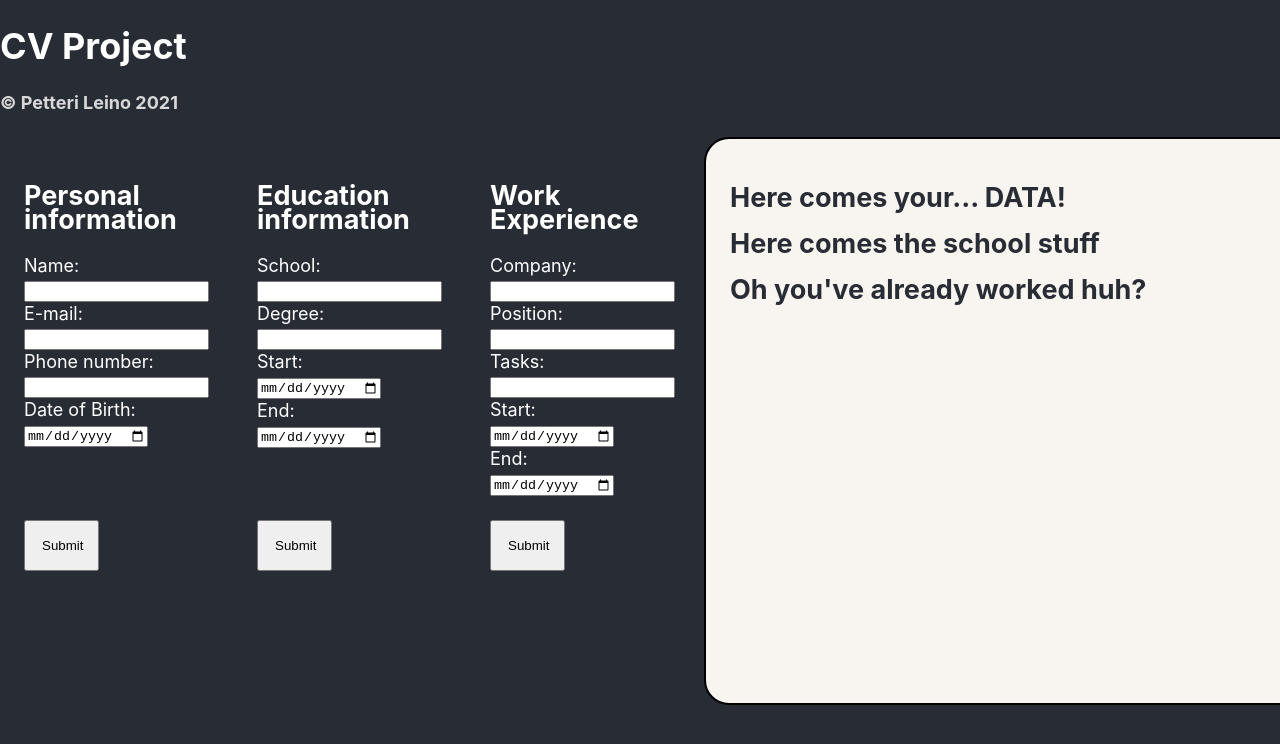
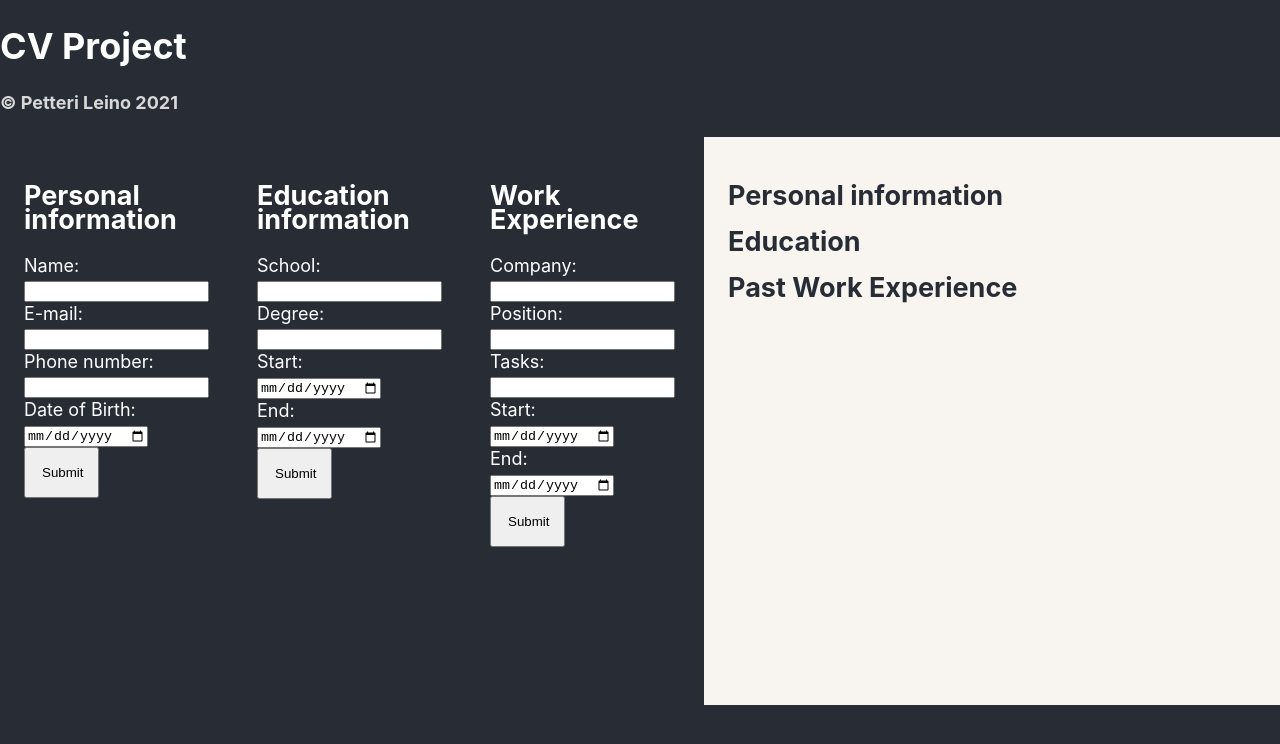
Before and after one commit to PettLe/cv-project, a React (Create React App) app: page / in a window 1280 px wide. Shown: the top 744 px of the page. Built offline with nearby package versions, Linux system fonts and the light colour scheme.

Commit message:
found a way to cheat the edit function with using input field. Not happy with that.

```diff
--- a/package.json
+++ b/package.json
@@ -9,6 +9,7 @@
     "react": "^17.0.2",
     "react-datepicker": "^4.3.0",
     "react-dom": "^17.0.2",
+    "react-edit-text": "^4.2.0",
     "react-scripts": "4.0.3",
     "uniqid": "^5.4.0",
     "web-vitals": "^1.1.2"
--- a/src/App.css
+++ b/src/App.css
@@ -26,6 +26,7 @@ ul {
 }
 .flexAll {
   display: flex;
+  min-height: 100%;
   gap: 5vw;
 }
 
@@ -48,9 +49,10 @@ ul {
 .infoOutput {
   color: #282c34;
   background-color: rgb(248, 245, 240);
+  min-height: 100%;
   padding: 3vh;
-  border-radius: 25px;
-  border: 2px solid black;
+  /*  border-radius: 25px;
+  border: 2px solid black;*/
   line-height: 3vh;
 }
 
@@ -72,8 +74,8 @@ ul {
 .formFlex button {
   padding: 2vh;
   width: 75px;
-  position: absolute;
-  top: 65vh;
+  /*  position: absolute;
+  top: 65vh;*/
 }
 .WorkHistory {
   /* min-width: 80%;*/
@@ -85,3 +87,16 @@ ul {
   flex-direction: column;
   text-align: left;
 }
+
+.notEdited {
+  border-top-style: hidden;
+  border-right-style: hidden;
+  border-left-style: hidden;
+  border-bottom-style: hidden;
+  background-color: inherit;
+}
+
+.notEdited:focus {
+  /*outline: none;*/
+}
+/*KORJAA SUBMIT NAPIT! MENEE NYT TEKSTIEN PÄÄLLE VÄLILLÄ*/
--- a/src/App.js
+++ b/src/App.js
@@ -55,7 +55,6 @@ class App extends Component {
         id: this.state.personal.id,
       },
     }));
-    console.log(this.state.personal);
   };
 
   handleChangeEducation = (e) => {
@@ -131,15 +130,6 @@ class App extends Component {
     });
   };
 
-  //FUNCTIONS
-
-  test = () => {
-    //  this.state.personalInfo.map((item) => {
-    //    return console.log(item);
-    //  });
-    console.log(this.state.workInfo);
-  };
-
   render() {
     const { workInfo, personal, personalInfo, schoolInfo, school, work } =
       this.state;
@@ -176,6 +166,8 @@ class App extends Component {
                 personalInfo={personalInfo}
                 schoolInfo={schoolInfo}
                 workInfo={workInfo}
+                handleChange={this.handleChange}
+                onSubmitPersonal={this.onSubmitPersonal}
               />
             </div>
           </div>
@@ -186,7 +178,3 @@ class App extends Component {
 }
 
 export default App;
-
-/*TESTI NAPPI
-              <button onClick={this.test}>Print</button>
- */
--- a/src/components/InfoOutput.js
+++ b/src/components/InfoOutput.js
@@ -1,4 +1,6 @@
-import React, { Component } from "react";
+import React, { Component, setState } from "react";
+import { EditText, EditTextarea } from "react-edit-text";
+import "react-edit-text/dist/index.css";
 
 class InfoOutput extends Component {
   constructor(props) {
@@ -8,16 +10,24 @@ class InfoOutput extends Component {
 
   render() {
     //if (!this.props.addressParts) return null;
-    const { personalInfo, schoolInfo, workInfo } = this.props;
+    const {
+      personalInfo,
+      schoolInfo,
+      workInfo,
+      handleChange,
+      onSubmitPersonal,
+    } = this.props;
 
     return (
       <div className="infoData">
-        <h2>Here comes your... DATA!</h2>
+        <h2>Personal information</h2>
         <div className="perData">
           {personalInfo.map((item) => {
             return (
               <ul key={item.id}>
-                <li>Name: {item.nameInput}</li>
+                <li>
+                  Name: <input className="notEdited" value={item.nameInput} />
+                </li>
                 <li>E-mail: {item.emailInput}</li>
                 <li>Phone: {item.phoneInput}</li>
                 <li>Date of Birth: {item.ageInput}</li>
@@ -26,7 +36,7 @@ class InfoOutput extends Component {
           })}
         </div>
         <div className="eduData">
-          <h2>Here comes the school stuff</h2>
+          <h2>Education</h2>
           {schoolInfo.map((item) => {
             return (
               <ul key={item.id}>
@@ -40,7 +50,7 @@ class InfoOutput extends Component {
           })}
         </div>
         <div className="workData">
-          <h2>Oh you've already worked huh?</h2>
+          <h2>Past Work Experience</h2>
           {workInfo.map((item) => {
             return (
               <ul key={item.id}>
```
Also changed, not shown: 1 other file (tests, documents, lock files or other folders).
